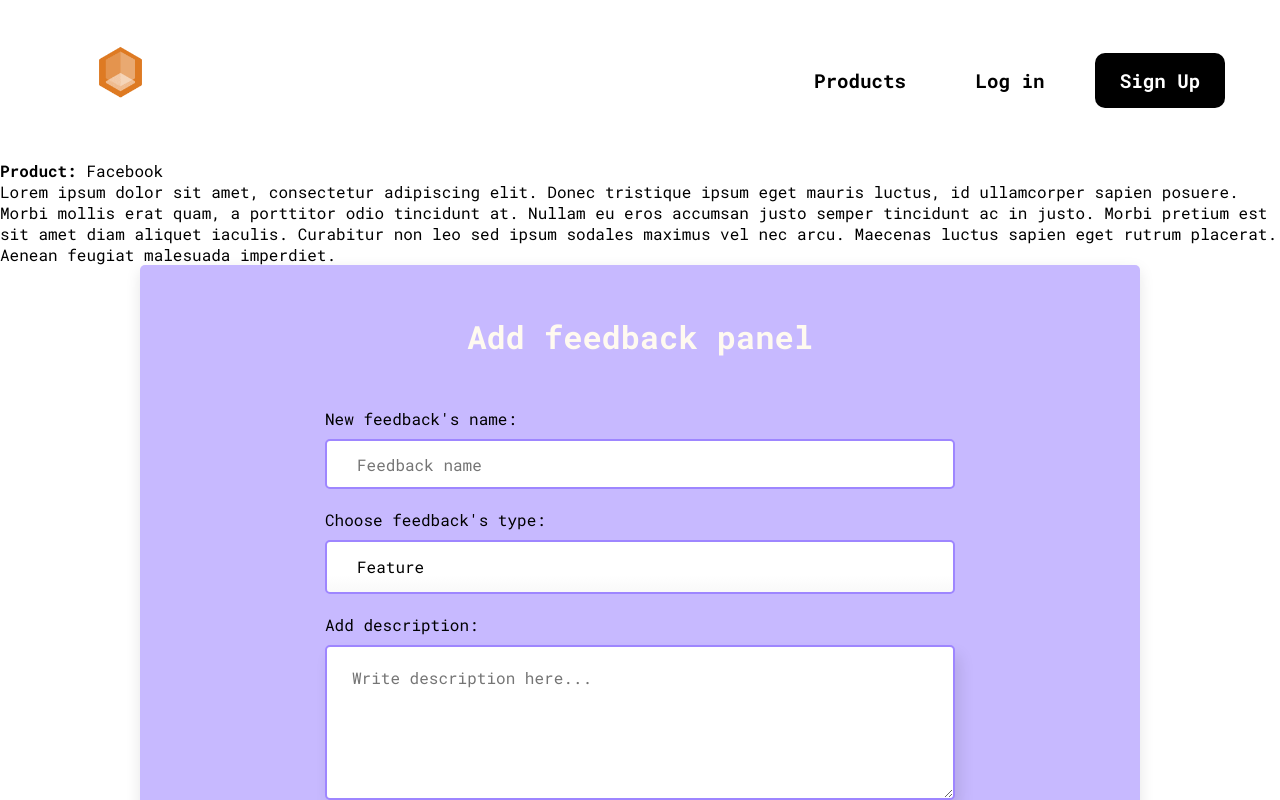
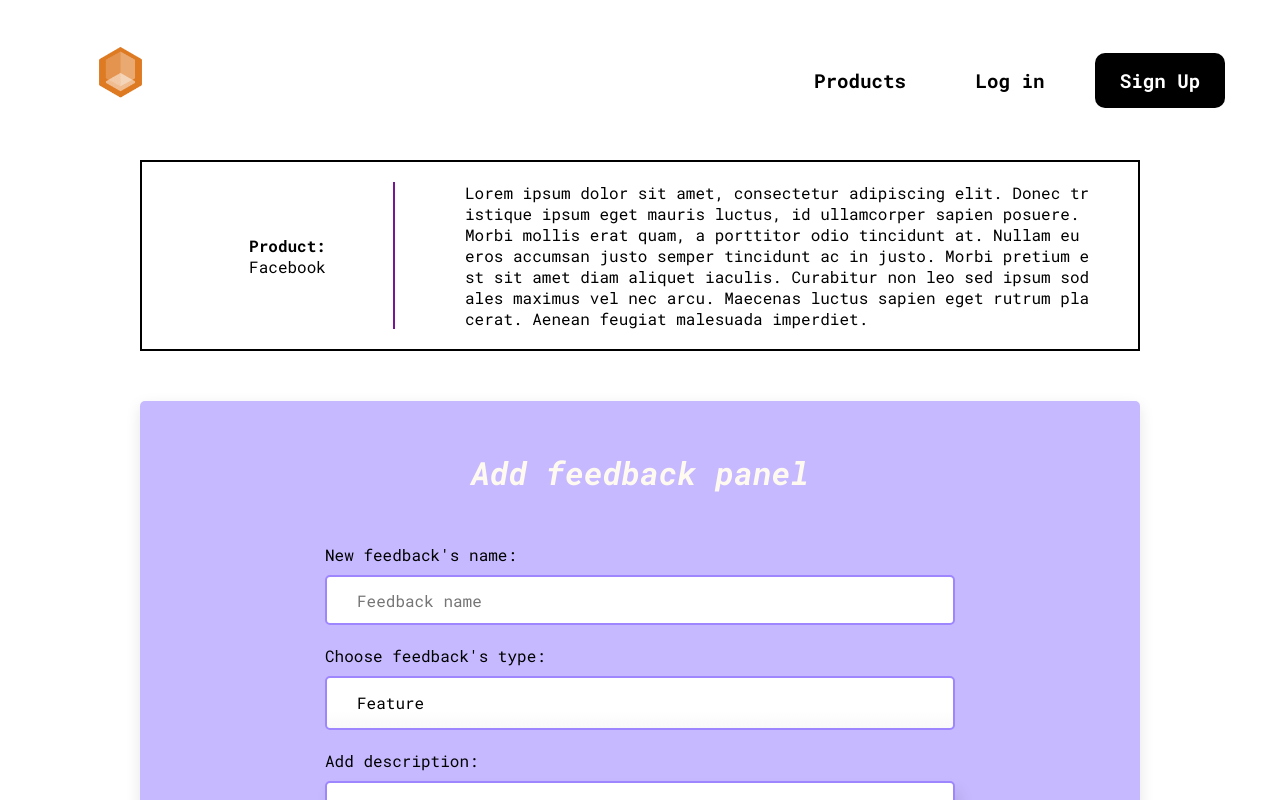
Before and after one commit to snyggme/product-feedback, a React (Create React App) app: page /products/facebook/add in a window 1280 px wide. Shown: the top 800 px of the page. Built offline with nearby package versions, Linux system fonts and the light colour scheme.

Commit message:
feedback panel styles

```diff
--- a/src/components/AddFeedback.js
+++ b/src/components/AddFeedback.js
@@ -28,7 +28,10 @@ function AddFeedback({ products: {items} }) {
   	return (
         <div className='add-feedback-panel'>
             <div className='selected-product'>
-                <div className="name"><b>Product: </b>{name}</div>
+                <div className="name">
+                    <div>
+                        <b>Product: </b><br/>{name}</div>
+                    </div>
                 <div className="desc">{description}</div>
             </div>
             <div className='panel-form'>
--- a/src/styles/index.scss
+++ b/src/styles/index.scss
@@ -684,13 +684,36 @@ div.go-back-button {
 }
 
 .add-feedback-panel {
+	max-width: 1000px;
+	margin: 0 auto;
+	display: flex;
+	flex-direction: column;
+	gap: 50px;
+	padding-bottom: 50px;
+
 	.selected-product {
+		display: flex;
+		flex-direction: row;
+		gap: 70px;
+		border: 2px solid black;
+		padding: 20px 40px;
 
+		.name {
+			flex: 1;
+			text-align: center;
+			border-right: 2px solid #751692;
+			display: grid;
+			justify-content: center;
+			align-items: center;
+		}
+
+		.desc {
+			flex: 3;
+			word-break:break-all;
+		}
 	}
 
 	.panel-form {
-		max-width: 1000px;
-		margin: 0 auto;
 		padding: 50px 50px;
 		background-color: #c7b9ff;
 		border-radius: 5px;
@@ -703,6 +726,7 @@ div.go-back-button {
 			padding-bottom: 50px;
 			text-align: center;
 			color: floralwhite;
+			font-style: italic;
 		}
 
 		#add-feedback-form {
```
